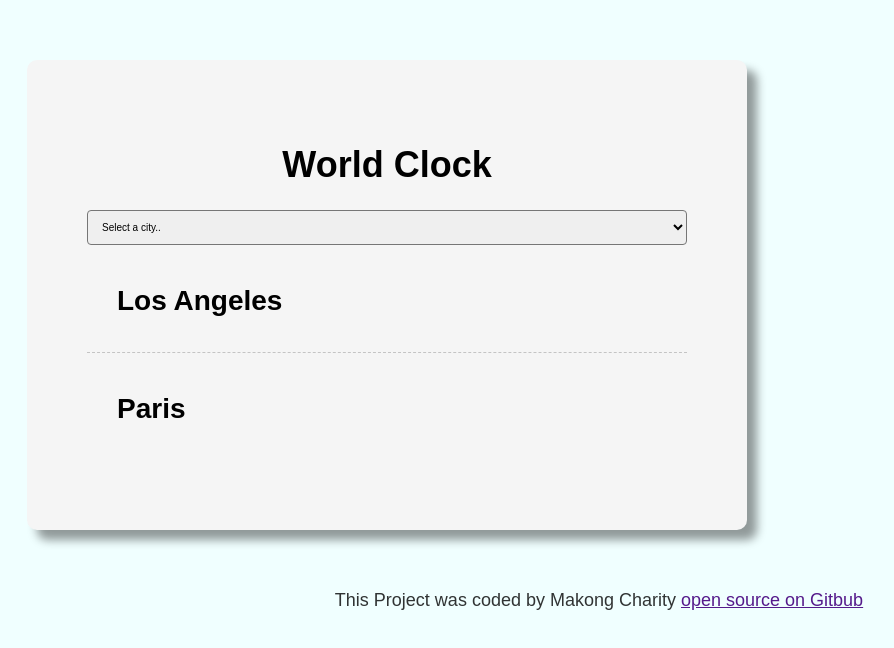
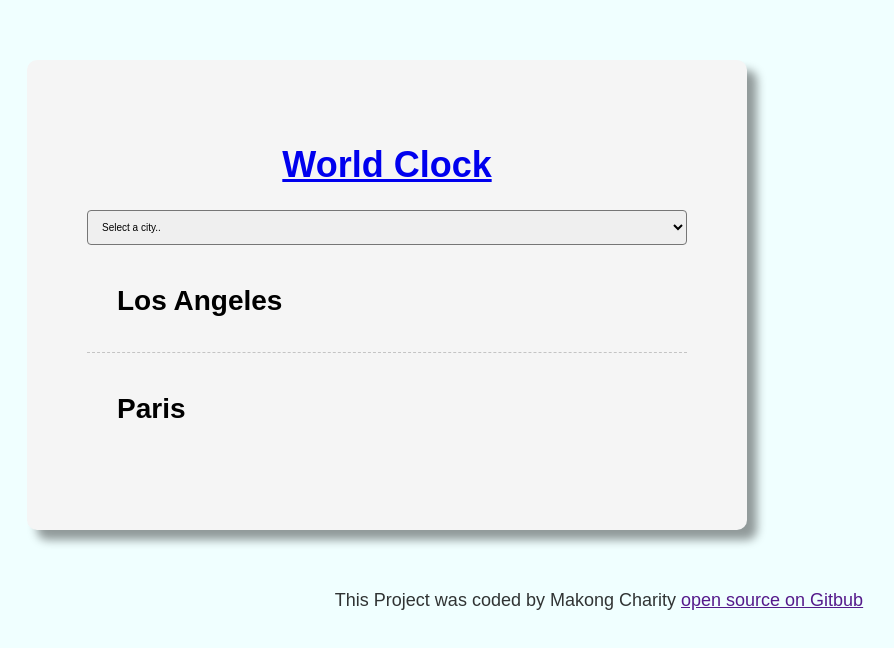
Before and after one commit to Charity-77/world-clock, a plain HTML site: page index.html in a window 1280 px wide. Shown: the whole page, without its empty margins (41-935 px from the left). Drawn offline with nearby package versions, Linux system fonts and the light colour scheme; a script that the page names is missing.

Commit message:
add link to logo in h1

```diff
--- a/index.html
+++ b/index.html
@@ -10,7 +10,10 @@
 </head>
 <body>
     <div class="container">
-    <h1>World Clock</h1>
+    <h1>
+      <a href="/">
+      World Clock
+    </a></h1>
 
     <select id="city">
       <option value="">Select a city..</option>
```
